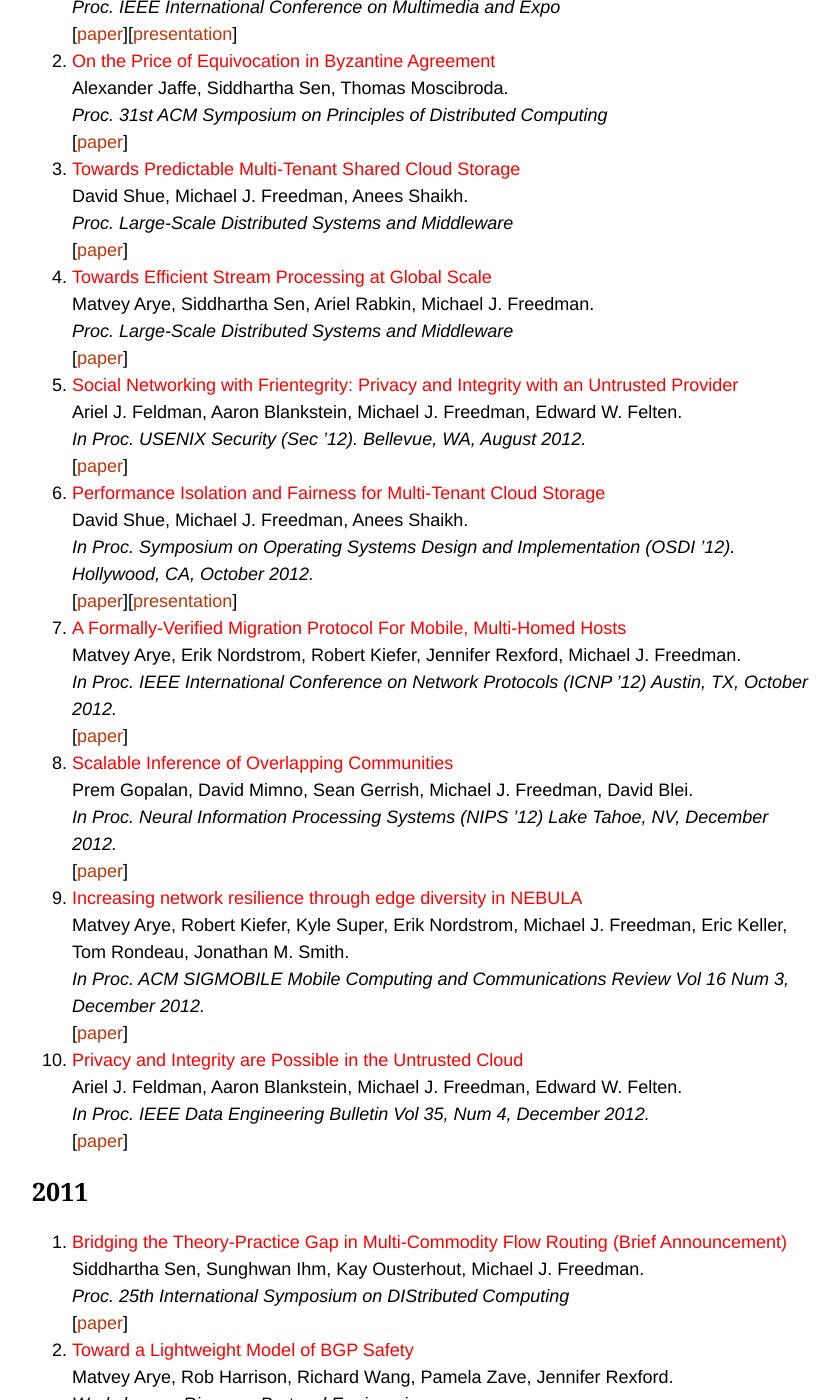
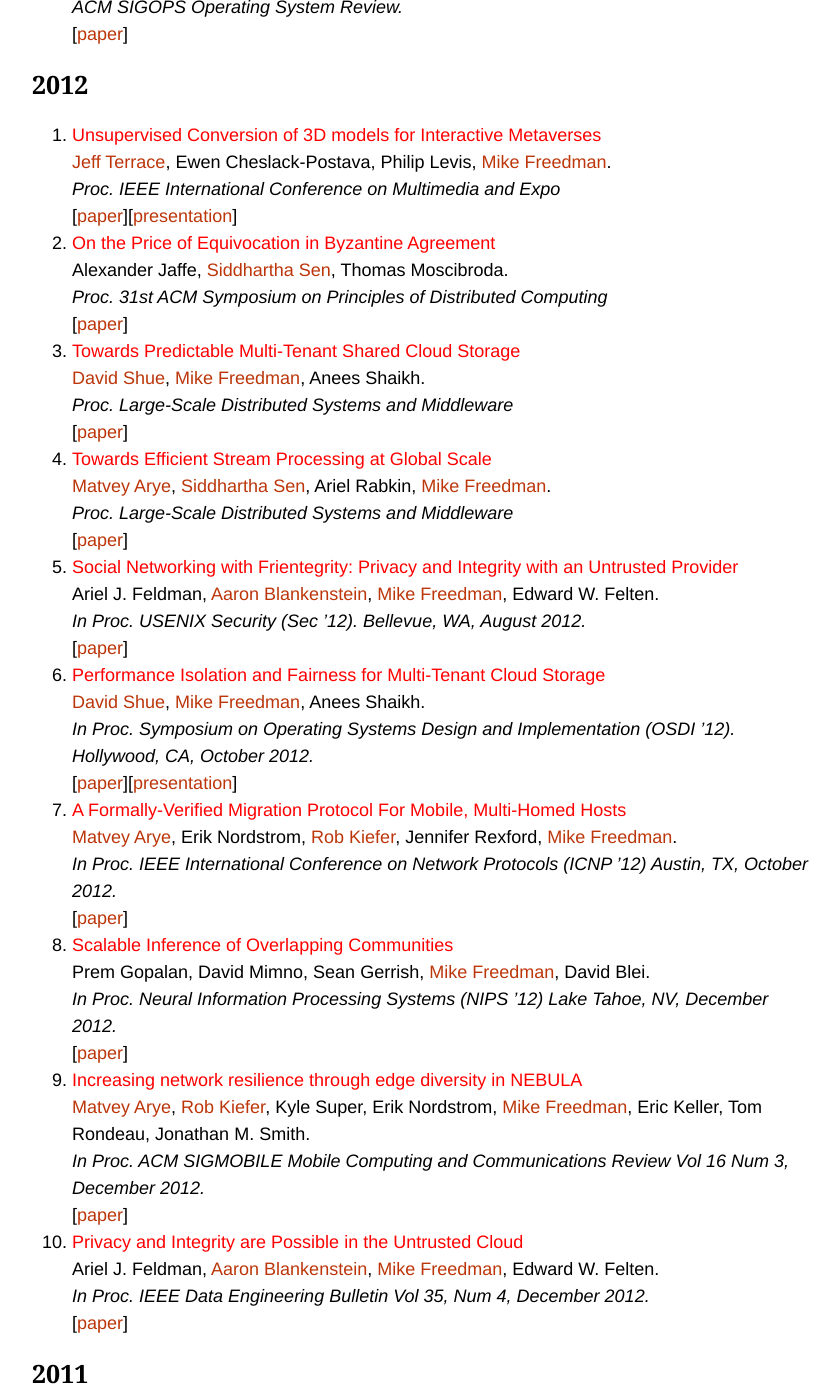
Before and after one commit to princeton-sns/www, a Jekyll site: the page built from publications.md, in a window 1280 px wide and 1400 px high, scrolled down 4140 px. Shown: the whole window, without its empty margins (218-1058 px from the left). Built offline with Jekyll 4.4.1, drawn with Linux system fonts in a browser that asks for light colours; some web fonts are replaced; some of the changed text lies outside the part shown.

```diff
--- a/_data/publications.yml
+++ b/_data/publications.yml
@@ -8,9 +8,20 @@
   paper: /assets/papers/2020-mlsys-or.pdf
   presentation: /assets/slides/2020-mlsys-or.pdf
 
+- title: "ReLAQS: Reducing Latency for Multi-Tenant Approximate Queries via Scheduling"
+  people:
+    - stafman
+    - andrewor
+    - mfreed
+  venue: "Proc. 20th International Middleware Conference (Middleware '19) Davis, CA"
+  year: 2019
+  paper: /assets/papers/2019-middleware-stafman.pdf
+  award:
+    - Best Paper Award
+
 - title: "Riffle: Optimized shuffle service for large-scale data analytics"
   people:
-    - Haoyu Zhang
+    - hzhang
     - Brian Cho
     - Ergin Seyfe
     - Avery Ching
@@ -23,8 +34,8 @@
 - title: "NetChain: Scale-Free Sub-RTT Coordination"
   people:
     - Xin Jin
-    - Xiaozhou Li
-    - Haoyu Zhang
+    - xli
+    - hzhang
     - Nate Foster
     - Jeongkeun Lee
     - Robert Soule
@@ -60,8 +71,8 @@
 - title: "NetCache: Balancing Key-Value Stores with Fast In-Network Caching"
   people:
     - Xin Jin
-    - Xiaozhou Li
-    - Haoyu Zhang
+    - xli
+    - hzhang
     - Robert Soule
     - Nate Foster
     - Jeongkeun Lee
@@ -74,9 +85,9 @@
 
 - title: "SLAQ: Quality-Driven Scheduling for Distributed Machine Learning"
   people:
-    - Haoyu Zhang
-    - Logan Stafman
-    - Andrew Or
+    - hzhang
+    - stafman
+    - andrewor
     - mfreed
   venue: "In Proc. ACM Symposium on Cloud Computing (SoCC '17), Santa Clara, CA"
   year: 2017
@@ -105,7 +116,7 @@
     - Qi Huang
     - Amit Puntambekar
     - Ymir Vigfusson
-    - Wyatt Lloyd
+    - wlloyd
     - Kai Li
   venue: "In Proc. 2017 USENIX Annual Technical Conference (ATC '17), Santa Clara, CA"
   year: 2017
@@ -119,7 +130,7 @@
     - Natacha Crooks
     - Lorenzo Alvisi
     - Nathan Bronson
-    - Wyatt Lloyd
+    - wlloyd
   venue: "In Proc. 14th Symposium on Networked Systems Design and Implementation (NSDI '17), Boston, MA"
   year: 2017
   paper: /assets/papers/2017-nsdi-mehdi.pdf
@@ -127,7 +138,7 @@
 
 - title: "Live Video Analytics at Scale with Approximation and Delay-Tolerance"
   people:
-    - Haoyu Zhang
+    - hzhang
     - Ganesh Ananthanarayanan
     - Peter Bodik
     - Matthai Philipose
@@ -140,9 +151,9 @@
 
 - title: "The SNOW Theorem and Latency-Optimal Read-Only Transactions"
   people:
-    - Haonan Lu
-    - Christopher Hodsdon
-    - Khiem Ngo
+    - haonanl
+    - chodsdon
+    - qngo
     - Shuai Mu
     - wlloyd
   venue: "Proc. 12th Symposium on Operating Systems Design and Implementation (OSDI ’16), Savannah, GA, October 2016"
@@ -167,7 +178,7 @@
 
 - title: "Existential Consistency: Measuring and Understanding Consistency at Facebook"
   people:
-    - Haonan Lu
+    - haonanl
     - Kaushik Veeraraghavan
     - Philippe Ajoux
     - Jim Hunt
@@ -194,8 +205,8 @@
 
 - title: "CONIKS: Bringing Key Transparency to End Users"
   people:
-    - Marcela S. Melara
-    - Aaron Blankstein
+    - melara
+    - ablankst
     - Joseph Bonneau
     - Edward W. Felten
     - mfreed
@@ -208,7 +219,7 @@
 - title: "Ravana: Controller Fault-Tolerance in Software-Defined Networking"
   people:
     - Naga Katta
-    - Haoyu Zhang
+    - hzhang
     - mfreed
     - Jennifer Rexford
   venue: "Proc. ACM Sigcomm Symposium on SDN Research (SOSR '15) Santa Clara, CA, June 2015."
@@ -226,7 +237,7 @@
 
 - title: "Fairness and Isolation in Multi-Tenant Storage as Optimization Decomposition"
   people:
-    - David Shue
+    - dshue
     - mfreed
     - Anees Shaikh
   venue: "ACM SIGOPS Operating System Review."
@@ -265,8 +276,8 @@
 - title: "Making Every Bit Count in Wide-Area Analytics"
   people:
     - Ariel Rabkin
-    - Matvey Arye
-    - Siddhartha Sen
+    - marye
+    - sssix
     - Vivek Pai
     - mfreed
   venue: "Proc. 14th Workshop on Hot Topics on Operating Systems."
@@ -285,8 +296,8 @@
 
 - title: "Scalable, Optimal Flow Routing in Datacenters via Local Link Balancing"
   people:
-    - Siddhartha Sen
-    - David Shue
+    - sssix
+    - dshue
     - Sunghwan Ihm
     - mfreed
   venue: "Proc. 9th Intl Conference on emerging Networking EXperiments and Technologies."
@@ -295,7 +306,7 @@
 
 - title: "Scaling IP Multicast on Datacenter Topologies"
   people:
-    - Xiaozhou Li
+    - xli
     - mfreed
   venue: "Proc. 9th Intl Conference on emerging Networking EXperiments and Technologies."
   paper: /assets/papers/2013-conext-li.pdf
@@ -304,8 +315,8 @@
 - title: "Privacy and Integrity are Possible in the Untrusted Cloud"
   people:
     - Ariel J. Feldman
-    - Aaron Blankstein
-    - Michael J. Freedman
+    - ablankst
+    - mfreed
     - Edward W. Felten
   venue: "In Proc. IEEE Data Engineering Bulletin Vol 35, Num 4, December 2012."
   paper: /assets/papers/2012-deb-feldman.pdf
@@ -313,11 +324,11 @@
 
 - title: "Increasing network resilience through edge diversity in NEBULA"
   people:
-    - Matvey Arye
-    - Robert Kiefer
+    - marye
+    - rkiefer
     - Kyle Super
     - Erik Nordstrom
-    - Michael J. Freedman
+    - mfreed
     - Eric Keller
     - Tom Rondeau
     - Jonathan M. Smith
@@ -330,7 +341,7 @@
     - Prem Gopalan
     - David Mimno
     - Sean Gerrish
-    - Michael J. Freedman
+    - mfreed
     - David Blei
   venue: "In Proc. Neural Information Processing Systems
       (NIPS ’12) Lake Tahoe, NV, December 2012."
@@ -339,19 +350,19 @@
 
 - title: "A Formally-Verified Migration Protocol For Mobile, Multi-Homed Hosts"
   people:
-    - Matvey Arye
+    - marye
     - Erik Nordstrom
-    - Robert Kiefer
+    - rkiefer
     - Jennifer Rexford
-    - Michael J. Freedman
+    - mfreed
   venue: "In Proc. IEEE International Conference on Network Protocols (ICNP ’12) Austin, TX, October 2012."
   paper: /assets/papers/2012-icnp-arye.pdf
   year: 2012
 
 - title: "Performance Isolation and Fairness for Multi-Tenant Cloud Storage"
   people:
-    - David Shue
-    - Michael J. Freedman
+    - dshue
+    - mfreed
     - Anees Shaikh
   venue: "In Proc. Symposium on Operating Systems Design and Implementation
       (OSDI ’12). Hollywood, CA, October 2012."
@@ -362,8 +373,8 @@
 - title: "Social Networking with Frientegrity: Privacy and Integrity with an Untrusted Provider"
   people:
     - Ariel J. Feldman
-    - Aaron Blankstein
-    - Michael J. Freedman
+    - ablankst
+    - mfreed
     - Edward W. Felten
   venue: "In Proc. USENIX Security (Sec ’12). Bellevue, WA, August 2012."
   paper: /assets/papers/2012-sec-feldman.pdf
@@ -453,7 +464,7 @@
 - title: "Feeding Frenzy: Selectively Materializing Users’ Event Feeds"
   people:
     - Adam Silberstein
-    - Jeff Terrace
+    - jterrace
     - Brian Frank Cooper
     - Raghu Ramakrishnan
   venue: "SIGMOD"
@@ -478,7 +489,7 @@
 
 - title: "Prophecy: Using History for High-Throughput Fault Tolerance"
   people:
-    - Siddhartha Sen
+    - sssix
     - wlloyd
     - mfreed
   venue: "NSDI"
@@ -500,7 +511,7 @@
 
 - title: "Commensal Cuckoo: Secure Group Partitioning for Large-Scale Services"
   people:
-    - Siddhartha Sen
+    - sssix
     - mfreed
   venue: "Proc. 5th Workshop on Large Scale Distributed Systems and Middleware"
   paper: /assets/papers/2011-ladis-sen.pdf
@@ -509,7 +520,7 @@
 - title: "Hiding Amongst the Clouds: A Proposal for Cloud-based Onion Routing"
   people:
     - Nicholas Jones
-    - Matvey Arye
+    - marye
     - Jacopo Cesareo
     - mfreed
   venue: "Proc. USENIX Workshop on Free and Open Communications on the Internet"
@@ -538,7 +549,7 @@
 - title: "Virtual Ring Routing Trends"
   people:
     - Dahlia Malkhi
-    - Siddhartha Sen
+    - sssix
     - Kunal Talwar
     - Renato F. Werneck
     - Udi Wieder
@@ -549,7 +560,7 @@
 - title: "Rethinking Enterprise Network Control"
   people:
     - Martin Casado
-    - Michael J. Freedman
+    - mfreed
     - Justin Pettit
     - Jianying Luo
     - Natasha Gude
@@ -565,7 +576,7 @@
     - Daniel Horn
     - Ewen Cheslack-Postava
     - Tahir Azim
-    - Michael J. Freedman
+    - mfreed
     - Philip Levis
   venue: "IEEE Pervasive Computing, Vol 8, Num 3. July-September 2009"
   year: 2009
@@ -574,8 +585,8 @@
 
 - title: "Object Storage on CRAQ: High-throughput chain replication for read-mostly workloads"
   people:
-    - Jeff Terrace
-    - Michael J. Freedman
+    - jterrace
+    - mfreed
   venue: "In Proc. USENIX Annual Technical Conference (USENIX ’09), San Diego, CA, June 2009"
   year: 2009
   paper: /assets/papers/2009-atc-terrace.pdf
@@ -586,7 +597,7 @@
   people:
     - Haakon Ringberg
     - Benny Applebaum
-    - Michael J. Freedman
+    - mfreed
     - Matthew Caesar
     - Jennifer Rexford
   venue: "Cryptology ePrint Archive: Report 2009/180, April 2009"
@@ -595,11 +606,11 @@
 
 - title: "Bringing P2P to the Web: Security and Privacy in the Firecoral Network"
   people:
-    - Jeff Terrace
+    - jterrace
     - Harold Laidlaw
     - Hao Eric Liu
     - Sean Stern
-    - Michael J. Freedman
+    - mfreed
   venue: "Proc. 8th International Workshop on Peer-to-Peer Systems, (IPTPS ’09) Boston, MA, April 2009"
   year: 2009
   paper: /assets/papers/2009-iptps-terrace.pdf
@@ -607,8 +618,8 @@
 
 - title: "Going Viral: Flash Crowds in an Open CDN"
   people:
-    - Pattrick Wendell
-    - Michael J. Freedman
+    - Patrick Wendell
+    - mfreed
   venue: "Proc. ACM SIGCOMM Internet Measurement Conference"
   year: 2011
   paper: /assets/papers/2011-imc-wendell.pdf
@@ -616,8 +627,8 @@
 
 - title: "Don’t Settle for Eventual: Scalable Causal Consistency for Wide-Area Storage with COPS"
   people:
-    - Wyatt Lloyd
-    - Michael J. Freedman
+    - wlloyd
+    - mfreed
     - Michael Kaminsky
     - David G. Andersen
   venue: "Proc. 23rd ACM Symposium on Operating Systems Principles"
@@ -629,7 +640,7 @@
   people:
     - Christina Aperjis
     - Ramesh Johari
-    - Michael J. Freedman
+    - mfreed
   venue: "IEEE/ACM Transactions on Networking"
   year: 2011
   paper: /assets/papers/2011-tonaperjis.pdf
@@ -638,7 +649,7 @@
   people:
     - Prem Gopalan
     - David Mimno
-    - Michael J. Freedman
+    - mfreed
     - David M. Blei
   venue: "Proc. 6th Annual Machine Learning Symposium, The New York Academy of Sciences"
   year: 2011
@@ -646,7 +657,7 @@
 
 - title: "Toward a Lightweight Model of BGP Safety"
   people:
-    - Matvey Arye
+    - marye
     - Rob Harrison
     - Richard Wang
     - Pamela Zave
@@ -657,28 +668,28 @@
 
 - title: "Bridging the Theory-Practice Gap in Multi-Commodity Flow Routing (Brief Announcement)"
   people:
-    - Siddhartha Sen
+    - sssix
     - Sunghwan Ihm
     - Kay Ousterhout
-    - Michael J. Freedman
+    - mfreed
   venue: "Proc. 25th International Symposium on DIStributed Computing"
   year: 2011
   paper: /assets/papers/2011-disc-sen.pdf
 
 - title: "Towards Efficient Stream Processing at Global Scale"
   people:
-    - Matvey Arye
-    - Siddhartha Sen
+    - marye
+    - sssix
     - Ariel Rabkin
-    - Michael J. Freedman
+    - mfreed
   venue: "Proc. Large-Scale Distributed Systems and Middleware"
   year: 2012
   paper: /assets/papers/2012-ladis-arye.pdf
 
 - title: "Towards Predictable Multi-Tenant Shared Cloud Storage"
   people:
-    - David Shue
-    - Michael J. Freedman
+    - dshue
+    - mfreed
     - Anees Shaikh
   venue: "Proc. Large-Scale Distributed Systems and Middleware"
   year: 2012
@@ -687,7 +698,7 @@
 - title: "On the Price of Equivocation in Byzantine Agreement"
   people:
     - Alexander Jaffe
-    - Siddhartha Sen
+    - sssix
     - Thomas Moscibroda
   venue: "Proc. 31st ACM Symposium on Principles of Distributed Computing"
   year: 2012
@@ -695,10 +706,10 @@
 
 - title: "Unsupervised Conversion of 3D models for Interactive Metaverses"
   people:
-    - Jeff Terrace
+    - jterrace
     - Ewen Cheslack-Postava
     - Philip Levis
-    - Michael J. Freedman
+    - mfreed
   venue: "Proc. IEEE International Conference on Multimedia and Expo"
   year: 2012
   paper: /assets/papers/2012-icme-terrace.pdf
```
Also changed, not shown: 1 other file.
